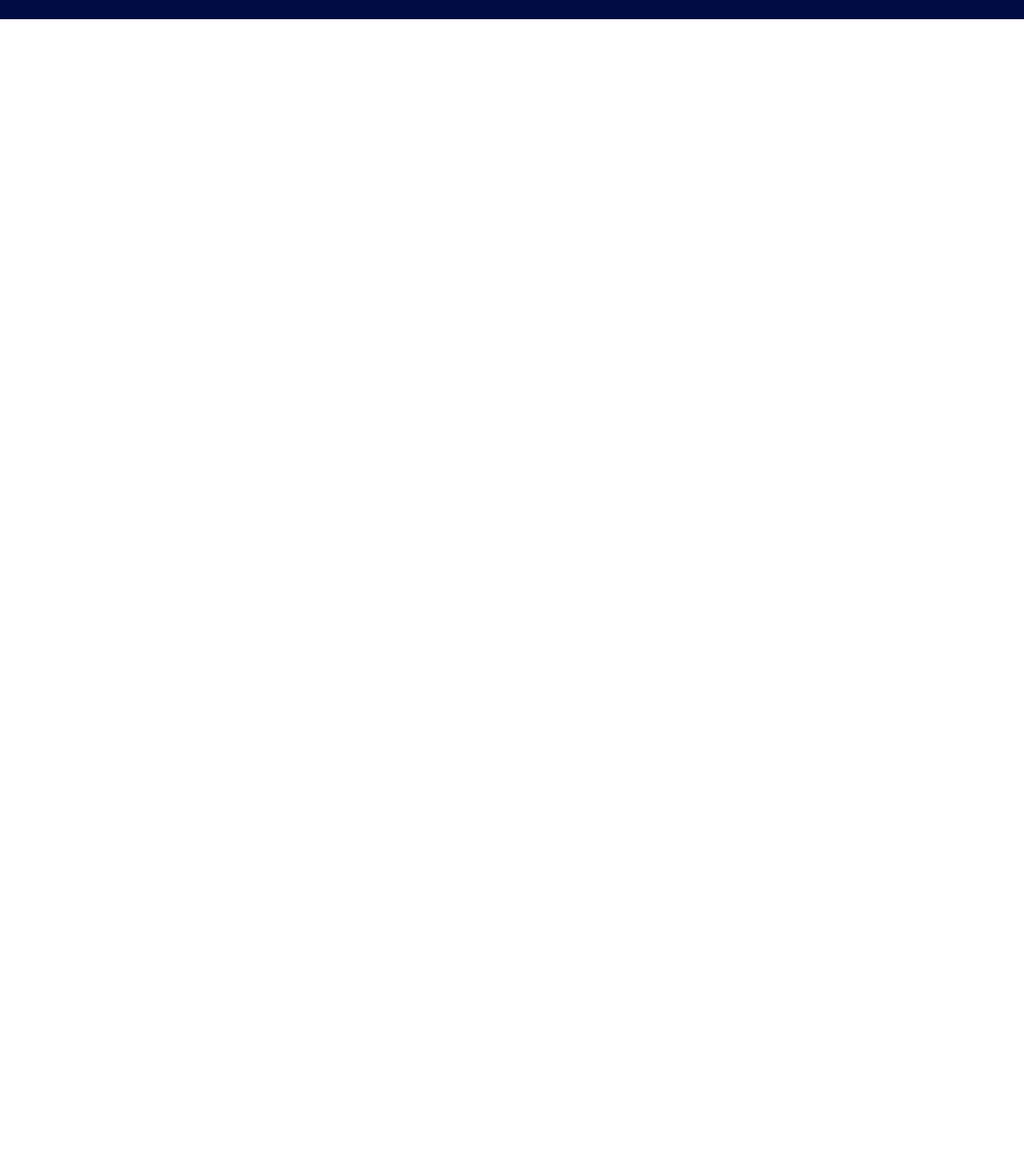
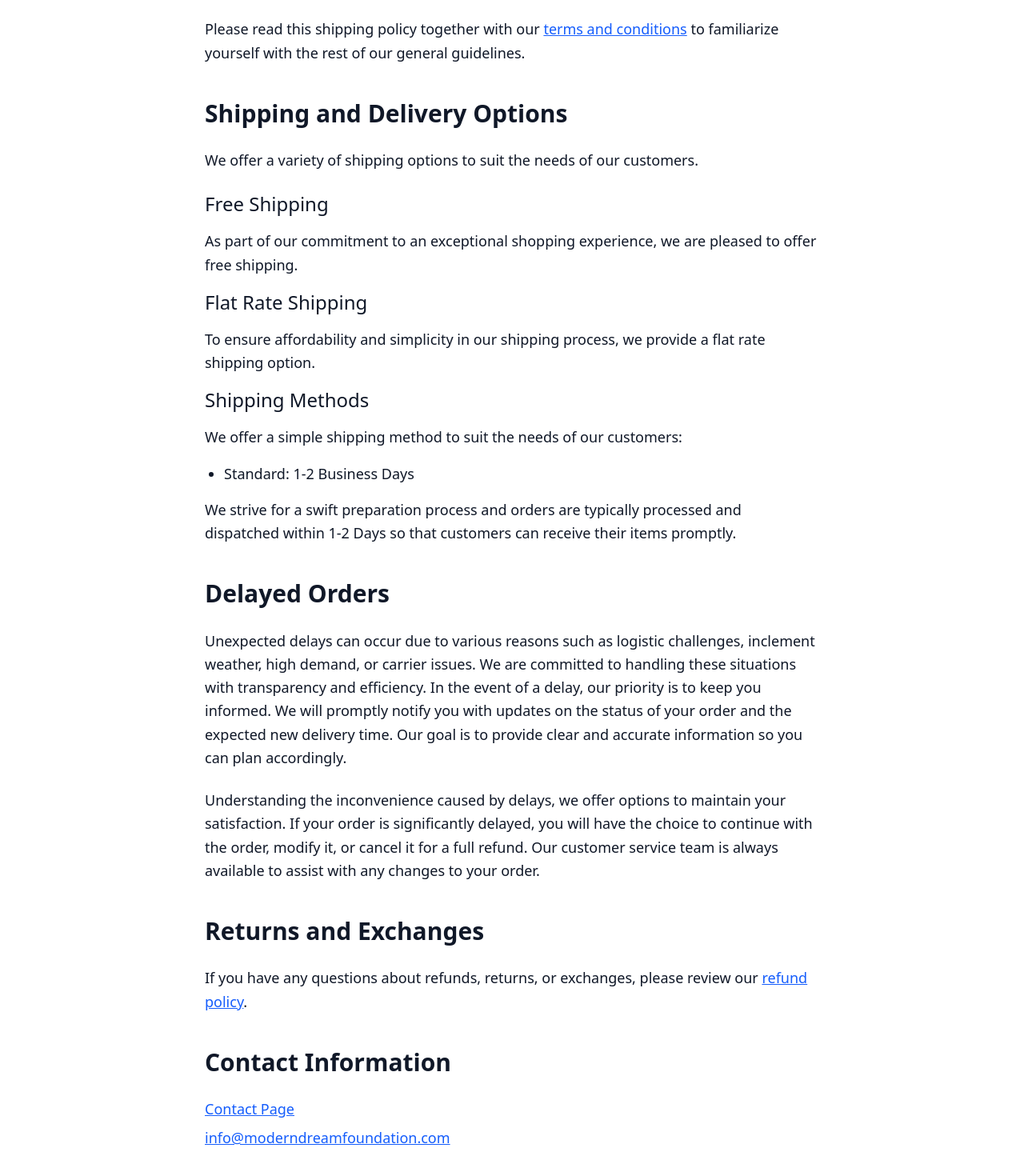
Before and after one commit to iCFDR-Tech/modern-development-foundation, a Next.js app: page /shipping-policy in a window 1280 px wide. Shown: the part 520-1990 px from the top of the page at 80% size. Before the commit the page ends 800 px from the top, so only its background shows below. Built offline with nearby package versions, Linux system fonts and the light colour scheme.

Commit message:
Completed the shipping policy

```diff
--- a/src/app/shipping-policy/_components/content.jsx
+++ b/src/app/shipping-policy/_components/content.jsx
@@ -1,5 +1,154 @@
-export default function Shipping_Policy(){
-    return (
-        <></>
-    )
+// ShippingPolicy.jsx
+import Link from "next/link";
+import React from "react";
+
+export default function Shipping_Policy() {
+  return (
+    <main className="text-gray-900 px-4 sm:px-6 lg:px-20 py-12">
+      <article className="mx-auto max-w-3xl">
+        {/* Title */}
+        <header className="mb-8">
+          <h1 className="text-2xl sm:text-3xl md:text-4xl lg:text-5xl font-bold leading-tight tracking-tight">
+            Shipping Policy
+          </h1>
+          <p className="mt-2 text-sm sm:text-base text-gray-500">
+            Last updated: <span className="font-medium">October 27, 2025</span>
+          </p>
+        </header>
+
+        {/* Introduction */}
+        <section className="space-y-6">
+          <p className="text-sm sm:text-base lg:text-lg leading-relaxed">
+            This shipping policy explains how MODERN DREAM FOUNDATION operates its
+            shipping procedures and how we strive to meet your expectations with
+            every order. Whether you’re a first-time buyer or a returning
+            customer, we want to ensure that your experience with us is smooth
+            and satisfactory, right from placing your order to the moment it
+            arrives at your doorstep.
+          </p>
+          <p className="text-sm sm:text-base lg:text-lg leading-relaxed">
+            Please read this shipping policy together with our{" "}
+            <Link
+              href="/terms-conditions"
+              className="underline text-blue-600"
+            >
+              terms and conditions
+            </Link>{" "}
+            to familiarize yourself with the rest of our general guidelines.
+          </p>
+        </section>
+
+        {/* Shipping and Delivery Options */}
+        <section className="mt-10 space-y-6">
+          <h2 className="text-xl sm:text-2xl md:text-3xl font-semibold leading-snug">
+            Shipping and Delivery Options
+          </h2>
+          <p className="text-sm sm:text-base lg:text-lg leading-relaxed">
+            We offer a variety of shipping options to suit the needs of our
+            customers.
+          </p>
+
+          <div className="space-y-4">
+            <h3 className="text-lg sm:text-xl md:text-2xl font-medium">
+              Free Shipping
+            </h3>
+            <p className="text-sm sm:text-base lg:text-lg leading-relaxed">
+              As part of our commitment to an exceptional shopping experience,
+              we are pleased to offer free shipping.
+            </p>
+
+            <h3 className="text-lg sm:text-xl md:text-2xl font-medium">
+              Flat Rate Shipping
+            </h3>
+            <p className="text-sm sm:text-base lg:text-lg leading-relaxed">
+              To ensure affordability and simplicity in our shipping process, we
+              provide a flat rate shipping option.
+            </p>
+
+            <h3 className="text-lg sm:text-xl md:text-2xl font-medium">
+              Shipping Methods
+            </h3>
+            <p className="text-sm sm:text-base lg:text-lg leading-relaxed">
+              We offer a simple shipping method to suit the needs of our
+              customers:
+            </p>
+            <ul className="list-disc pl-6 space-y-2 text-sm sm:text-base lg:text-lg leading-relaxed">
+              <li>Standard: 1-2 Business Days</li>
+            </ul>
+            <p className="text-sm sm:text-base lg:text-lg leading-relaxed">
+              We strive for a swift preparation process and orders are typically
+              processed and dispatched within 1-2 Days so that customers can
+              receive their items promptly.
+            </p>
+          </div>
+        </section>
+
+        {/* Delayed Orders */}
+        <section className="mt-10 space-y-6">
+          <h2 className="text-xl sm:text-2xl md:text-3xl font-semibold leading-snug">
+            Delayed Orders
+          </h2>
+          <p className="text-sm sm:text-base lg:text-lg leading-relaxed">
+            Unexpected delays can occur due to various reasons such as logistic
+            challenges, inclement weather, high demand, or carrier issues. We
+            are committed to handling these situations with transparency and
+            efficiency. In the event of a delay, our priority is to keep you
+            informed. We will promptly notify you with updates on the status of
+            your order and the expected new delivery time. Our goal is to
+            provide clear and accurate information so you can plan accordingly.
+          </p>
+          <p className="text-sm sm:text-base lg:text-lg leading-relaxed">
+            Understanding the inconvenience caused by delays, we offer options
+            to maintain your satisfaction. If your order is significantly
+            delayed, you will have the choice to continue with the order, modify
+            it, or cancel it for a full refund. Our customer service team is
+            always available to assist with any changes to your order.
+          </p>
+        </section>
+
+        {/* Returns and Exchanges */}
+        <section className="mt-10 space-y-6">
+          <h2 className="text-xl sm:text-2xl md:text-3xl font-semibold leading-snug">
+            Returns and Exchanges
+          </h2>
+          <p className="text-sm sm:text-base lg:text-lg leading-relaxed">
+            If you have any questions about refunds, returns, or exchanges,
+            please review our{" "}
+            <Link
+              href="/cancellation-refund"
+              className="underline text-blue-600"
+            >
+              refund policy
+            </Link>
+            .
+          </p>
+        </section>
+
+        {/* Contact Information */}
+        <section className="mt-10 space-y-6 pb-6">
+          <h2 className="text-xl sm:text-2xl md:text-3xl font-semibold leading-snug">
+            Contact Information
+          </h2>
+          <ul className="list-none pl-0 mt-4 space-y-2 text-sm sm:text-base md:text-lg">
+            <li>
+              <Link
+                href="/contact/"
+                className="underline text-blue-600"
+              >
+                Contact Page
+              </Link>
+            </li>
+            <li>
+              <Link
+                href="mailto:info@moderndreamfoundation.com"
+                className="underline text-blue-600"
+              >
+                info@moderndreamfoundation.com
+              </Link>
+            </li>
+          </ul>
+        </section>
+      </article>
+    </main>
+  );
 }
```
